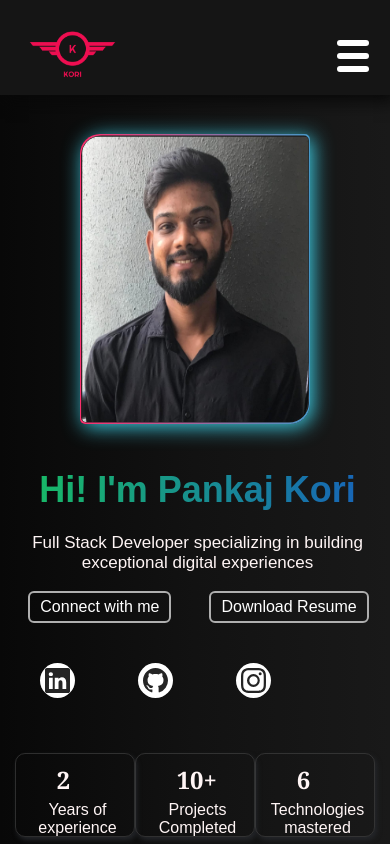
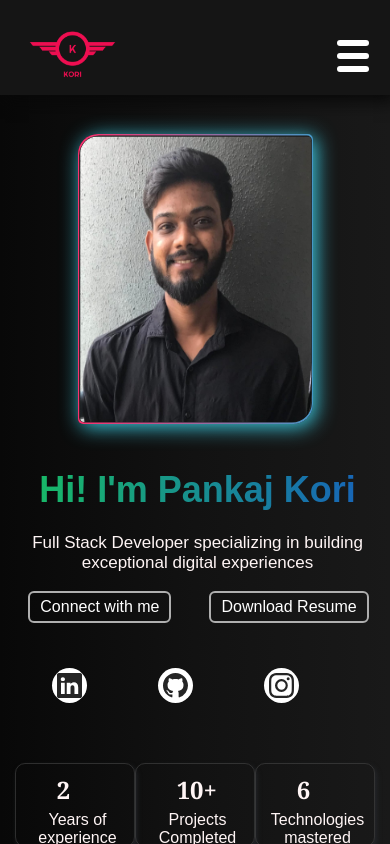
Before and after one commit to pankajkori81/Pk-Portfolio, a React (Vite) app: page / in a window 390 px wide. Shown: the top 844 px of the page. Built offline with nearby package versions, Linux system fonts and the light colour scheme; a web font is replaced by a local one.

Commit message:
Update Header.css

```diff
--- a/src/components/Header/Header.css
+++ b/src/components/Header/Header.css
@@ -468,7 +468,7 @@
 
   }
   .card {
-    width: 230px;
+    width: 235px;
     height: 290px;
     background-image: linear-gradient(163deg, #00ff75 5%, #3700ff 100%);
     box-shadow: 0px 2px 30px 1px rgba(0, 137, 216, 0.493);
@@ -480,7 +480,7 @@
    }
 
    .card2 {
-    width: 230px;
+    width: 235px;
     height: 290px;
     background-color: #1a1a1a;
     border-radius: 20px 5px 20px 5px;
@@ -491,7 +491,7 @@
 
 
    .card2 img{
-    width: 230px;
+    width: 235px;
     height: 290px;
     border-radius: 20px 5px 20px 5px;
     padding: .5px;
@@ -587,14 +587,14 @@ ul .example-2 {
 
 }
 .example-2 .icon-content {
-  margin: 0 10px;
+  margin: 5px 6px;
 
 
 }
 
 .example-2 .icon-content a {
   position: relative;
-  margin-left: 25px;
+  margin-left: 41px;
   overflow: hidden;
   display: flex;
   justify-content: center;
```
